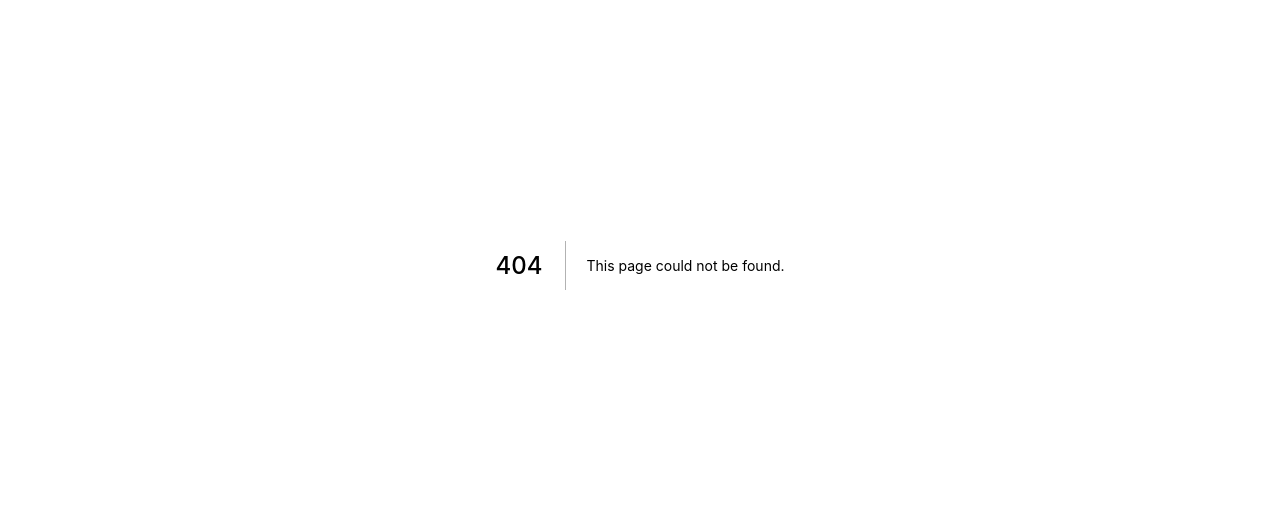
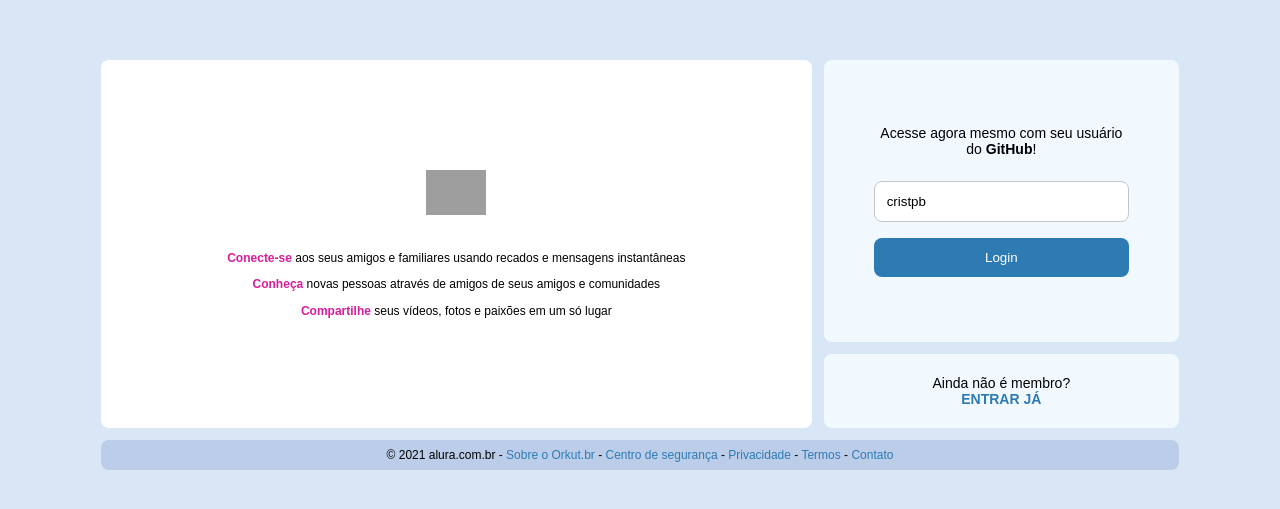
Before and after one commit to cristpb/alurakut, a Next.js app: page /login in a window 1280 px wide. Before the commit this address had no page. Shown: the part 135-644 px from the top of the page. Built offline with nearby package versions, Linux system fonts and the light colour scheme; grey boxes are pictures that could not be loaded.

Commit message:
Quinta Atualização de versao do Alurakut

```diff
--- a/package.json
+++ b/package.json
@@ -8,7 +8,9 @@
   },
   "dependencies": {
     "datocms-client": "^3.4.11",
+    "jsonwebtoken": "^8.5.1",
     "next": "latest",
+    "nookies": "^2.5.2",
     "react": "^17.0.2",
     "react-dom": "^17.0.2",
     "react-is": "^17.0.2",
--- /dev/null
+++ b/pages/login.js
@@ -0,0 +1,82 @@
+import React from 'react';
+// Hook do NextJS
+import { useRouter } from 'next/router';
+import nookies from 'nookies';
+
+export default function LoginScreen() {
+  const router = useRouter();
+  const [githubUser, setGithubUser] = React.useState('cristpb');
+
+  return (
+    <main style={{ display: 'flex', flex: 1, alignItems: 'center', justifyContent: 'center' }}>
+      <div className="loginScreen">
+        <section className="logoArea">
+          <img src="https://alurakut.vercel.app/logo.svg" />
+
+          <p><strong>Conecte-se</strong> aos seus amigos e familiares usando recados e mensagens instantâneas</p>
+          <p><strong>Conheça</strong> novas pessoas através de amigos de seus amigos e comunidades</p>
+          <p><strong>Compartilhe</strong> seus vídeos, fotos e paixões em um só lugar</p>
+        </section>
+
+        <section className="formArea">
+          <form className="box" onSubmit={(infosDoEvento) => {
+                infosDoEvento.preventDefault();
+                // alert('Alguém clicou no botão!')
+                console.log('Usuário: ', githubUser)
+                fetch('https://alurakut.vercel.app/api/login', {
+                    method: 'POST',
+                    headers: {
+                       'Content-Type': 'application/json'
+                    },
+                    body: JSON.stringify({ githubUser: githubUser })
+                })
+                .then(async (respostaDoServer) => {
+                    const dadosDaResposta = await respostaDoServer.json()
+                    const token = dadosDaResposta.token;
+                    nookies.set(null, 'USER_TOKEN', token, {
+                        path: '/',
+                        maxAge: 86400 * 7
+                    })
+                    router.push('/')
+                })
+          }}>
+            <p>
+              Acesse agora mesmo com seu usuário do <strong>GitHub</strong>!
+          </p>
+            <input
+                placeholder="Usuário"
+                value={githubUser}
+                onChange={(evento) => {
+                    setGithubUser(evento.target.value)
+                }}
+            />
+            {githubUser.length === 0
+                ? 'Preencha o campo'
+                : ''
+            }
+            <button type="submit">
+              Login
+            </button>
+          </form>
+
+          <footer className="box">
+            <p>
+              Ainda não é membro? <br />
+              <a href="/login">
+                <strong>
+                  ENTRAR JÁ
+              </strong>
+              </a>
+            </p>
+          </footer>
+        </section>
+
+        <footer className="footerArea">
+          <p>
+            © 2021 alura.com.br - <a href="/">Sobre o Orkut.br</a> - <a href="/">Centro de segurança</a> - <a href="/">Privacidade</a> - <a href="/">Termos</a> - <a href="/">Contato</a>
+          </p>
+        </footer>
+      </div>
+    </main>
+  )
+}
```
Also changed, not shown: pages/index.js (+38 -5 lines), 1 other file (tests, documents, lock files or other folders).
